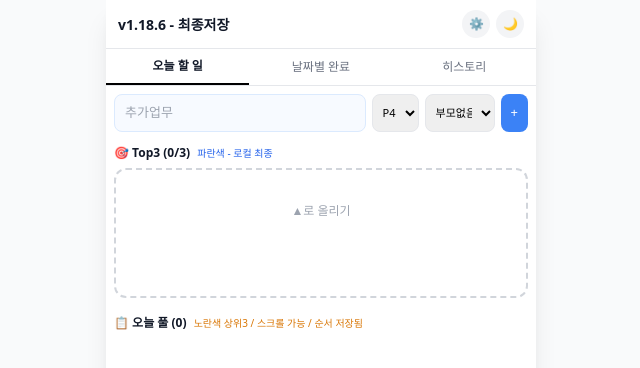
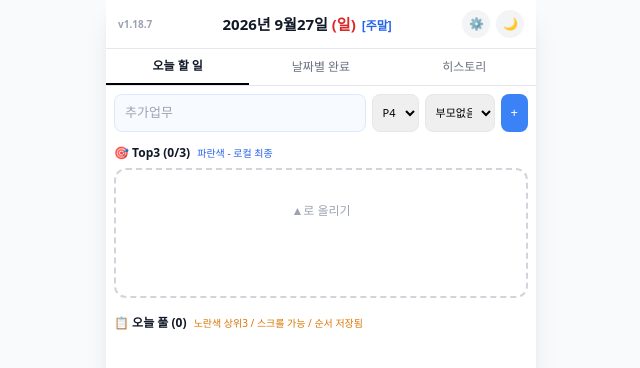
Before and after one commit to apoco211/Daily-Todo, a React (Vite) app: page / in a window 1280 px wide. Shown: the top 368 px of the page, without its empty margins (319-959 px from the left). Built offline with nearby package versions, Linux system fonts and the light colour scheme.

Commit message:
App.jsx 업데이트

```diff
--- a/src/App.jsx
+++ b/src/App.jsx
@@ -4,7 +4,16 @@ import { SortableContext, verticalListSortingStrategy, useSortable, arrayMove }
 import { CSS } from "@dnd-kit/utilities"
 
 const PROXY = "https://todoist-proxy.apoco211.workers.dev"
-const VERSION = "v1.18.6"
+const VERSION = "v1.18.7"
+
+const HOLIDAYS_2026 = {
+  "01-01":"신정","02-16":"설날","02-17":"설날","02-18":"설날",
+  "03-01":"삼일절","03-02":"삼일절","05-05":"어린이날",
+  "05-24":"부처님오신날","05-25":"부처님오신날",
+  "06-06":"현충일","08-15":"광복절","08-17":"광복절",
+  "09-24":"추석","09-25":"추석","09-26":"추석",
+  "10-03":"개천절","10-05":"개천절","10-09":"한글날","12-25":"크리스마스"
+}
 
 function getRootId(task, taskMap) {
   if (!task) return null
@@ -115,6 +124,44 @@ export default function App() {
 
   const taskMap = useMemo(() => { const m = {}; tasks.forEach(t => m[t.id] = t); return m }, [tasks])
 
+  const dateInfo = useMemo(()=>{
+    const now = new Date()
+    const y = now.getFullYear(), m = now.getMonth()+1, d = now.getDate()
+    const dayIdx = now.getDay()
+    const week = ["일","월","화","수","목","금","토"][dayIdx]
+    const key = `${String(m).padStart(2,"0")}-${String(d).padStart(2,"0")}`
+    const holiday = HOLIDAYS_2026[key]
+    const isSat = dayIdx===6, isSun = dayIdx===0
+
+    let weekColor = "text-gray-900 dark:text-white"
+    let labelColor = "text-blue-600 dark:text-blue-400"
+    let label = ""
+
+    if(holiday){
+      weekColor = "text-red-600 dark:text-red-400"
+      labelColor = "text-red-600 dark:text-red-400"
+      label = `[${holiday}]`
+    } else if(isSat){
+      weekColor = "text-blue-600 dark:text-blue-400"
+      labelColor = "text-blue-600 dark:text-blue-400"
+      label = "[주말]"
+    } else if(isSun){
+      weekColor = "text-red-600 dark:text-red-400"
+      labelColor = "text-blue-600 dark:text-blue-400"
+      label = "[주말]"
+    } else {
+      label = "[평일]"
+    }
+
+    return {
+      dateText: `${y}년 ${m}월${d}일`,
+      weekText: `(${week})`,
+      weekColor,
+      label,
+      labelColor,
+    }
+  }, [])
+
   useEffect(() => {
     if(top3Ids.length>0){
       localStorage.setItem("top3Ids", JSON.stringify(top3Ids))
@@ -150,7 +197,6 @@ export default function App() {
       ;[...todays,...childResults.flat()].forEach(t => { merged[t.id] = t })
       let all = Object.values(merged)
 
-      // v1.18.6: localStorage 직접 읽기 + 백업에서 복구 (PWA 장기 보관)
       const savedPoolRaw = localStorage.getItem("poolOrder")
       const savedPoolBackupRaw = localStorage.getItem("poolOrder_backup")
       const savedPoolParsed = JSON.parse(savedPoolRaw || "[]")
@@ -189,14 +235,12 @@ export default function App() {
         return dedup.slice(0, 3)
       })
 
-      // 신규 업무는 맨 앞에 추가 - 절대 빈 배열로 덮어쓰기 금지
       const existingIds = new Set([...savedPool,...savedTop])
       const newIds = all.filter(t =>!t.parent_id ||!merged[t.parent_id]).filter(t =>!existingIds.has(t.id) &&!topRootsSet.has(t.id) &&!topRootsSet.has(getRootId(t, merged))).map(t => t.id)
       if (newIds.length > 0) {
         const updated = [...newIds,...savedPool]
         if (updated.length > 0) setPoolOrder(updated)
       } else if (savedPool.length > 0 && poolOrder.length === 0) {
-        // PWA가 오래 닫혀서 state가 비었으면 백업에서 복구
         setPoolOrder(savedPool)
       }
 
@@ -281,8 +325,16 @@ export default function App() {
     <div className={`min-h-screen bg-gray-50 dark:bg-gray-950 flex justify-center ${dark? 'dark' : ''}`}>
       <div className="w-full max-w-[430px] bg-white dark:bg-gray-900 min-h-screen shadow-xl flex flex-col" style={{ paddingTop: "env(safe-area-inset-top)" }}>
         <header className="flex justify-between items-center px-3 py-2.5 border-b dark:border-gray-800">
-          <div className="font-bold text-[14px] text-gray-900 dark:text-white">{VERSION} - 최종저장</div>
-          <div className="flex gap-1.5"><button onClick={() => setShowToken(!showToken)} className="w-7 h-7 rounded-full bg-gray-100 dark:bg-gray-800 text-[12px]">⚙️</button><button onClick={() => setDark(!dark)} className="w-7 h-7 rounded-full bg-gray-100 dark:bg-gray-800 text-[12px]">{dark? '☀️' : '🌙'}</button></div>
+          <div className="text-[10px] font-bold text-gray-400 dark:text-gray-500 shrink-0">{VERSION}</div>
+          <div className="flex-1 text-center text-[15px] font-bold">
+            <span className="text-gray-900 dark:text-white">{dateInfo.dateText} </span>
+            <span className={dateInfo.weekColor}>{dateInfo.weekText}</span>
+            <span className={`${dateInfo.labelColor} text-[12px] ml-1.5`}>{dateInfo.label}</span>
+          </div>
+          <div className="flex gap-1.5 shrink-0">
+            <button onClick={() => setShowToken(!showToken)} className="w-7 h-7 rounded-full bg-gray-100 dark:bg-gray-800 text-[12px]">⚙️</button>
+            <button onClick={() => setDark(!dark)} className="w-7 h-7 rounded-full bg-gray-100 dark:bg-gray-800 text-[12px]">{dark? '☀️' : '🌙'}</button>
+          </div>
         </header>
         {showToken && (
           <div className="p-2.5 bg-gray-50 dark:bg-gray-800 border-b dark:border-gray-700 flex flex-col gap-2">
@@ -320,7 +372,7 @@ export default function App() {
           </DndContext>
         </div>}
         {activeTab === "history" && <div className="flex-1 overflow-auto p-2">{groupedLogs.map(([date, items]) => <div key={date} className="border dark:border-gray-700 rounded-lg p-2 bg-gray-50 dark:bg-gray-800/50 mb-2"><div className="font-bold text-[11px] mb-1 text-gray-900 dark:text-white">{date} ({items.length})</div><div className="flex flex-col gap-1">{items.map(it => <div key={it.id + "_" + it.completedAt} className="text-[12px] bg-white dark:bg-gray-900 rounded p-1.5 border dark:border-gray-700 flex justify-between text-gray-900 dark:text-gray-100"><span className="truncate">{it.content}</span></div>)}</div></div>)}</div>}
-        {activeTab === "changelog" && <div className="p-2 text-[11px] text-gray-700 dark:text-gray-300">v1.18.6 - PWA 장기 보관: poolOrder/top3Ids 백업 키 추가, iOS가 localStorage 비워도 백업에서 복구, 절대 빈 배열로 덮어쓰기 금지, 다크모드 글씨 수정 포함</div>}
+        {activeTab === "changelog" && <div className="p-2 text-[11px] text-gray-700 dark:text-gray-300">v1.18.7 - 헤더에 오늘 날짜+요일+평일/주말/공휴일 표시, 공휴일이면 빨강, 디자인 유지</div>}
       </div>
     </div>
   )
```
